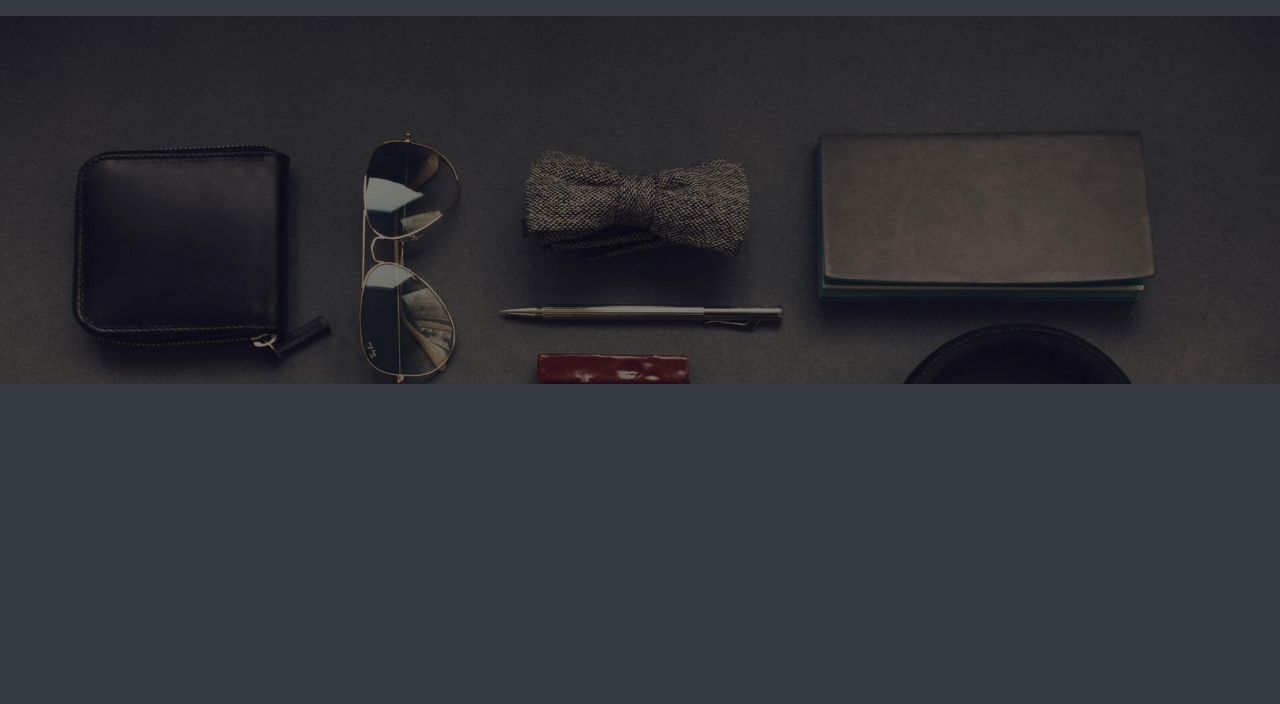
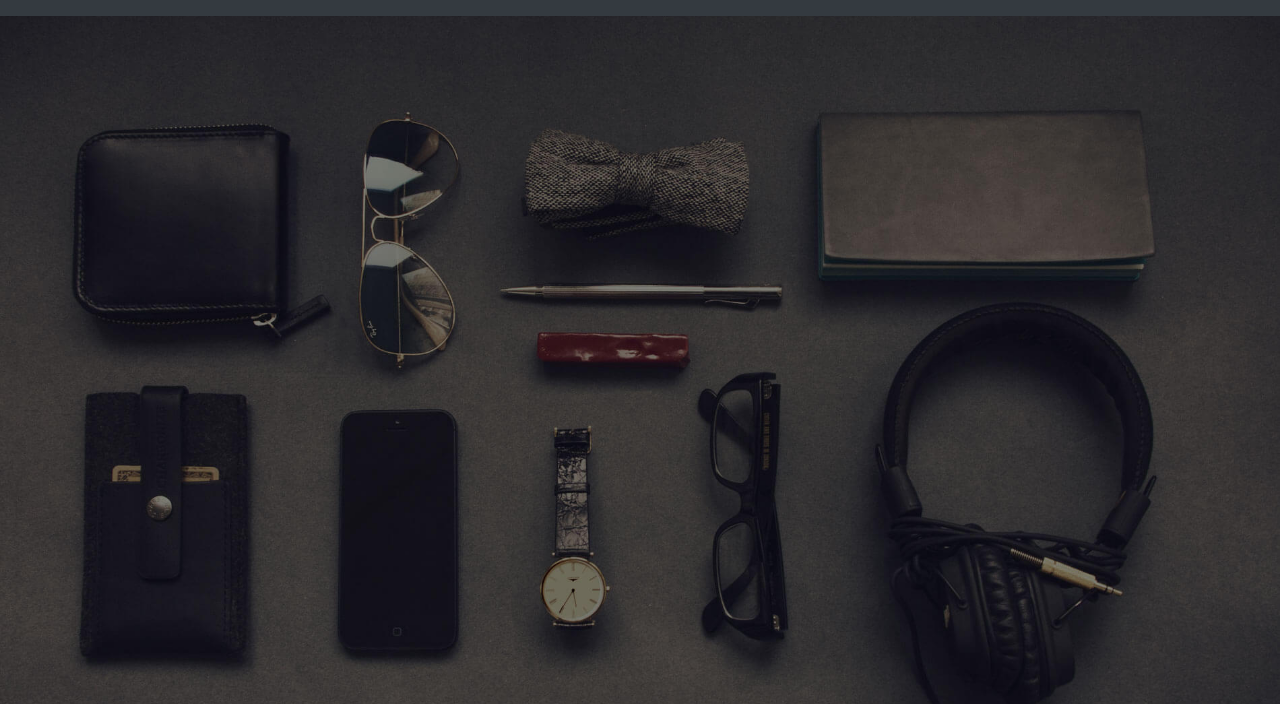
Before and after one commit to ccorreiauff/testeseu.website, a plain HTML site: page index.html in a window 1280 px wide. Shown: the top 704 px of the page. Drawn offline with nearby package versions, Linux system fonts and the light colour scheme; files that its build step writes are made by us from their sources.

Commit message:
Teste 12

```diff
--- a/index.html
+++ b/index.html
@@ -8,6 +8,13 @@
     <link rel="stylesheet" href="https://fonts.googleapis.com/css?family=Montserrat:400,700&amp;display=swap">
     <link rel="stylesheet" href="https://fonts.googleapis.com/css?family=Kaushan+Script&amp;display=swap">
     <style>
+      .masthead {
+        height: 100vh; /* A altura da área será 100% da altura da tela */
+        background-image: url('/assets/img/header-bg.jpg');
+        background-size: cover; /* Garante que a imagem cubra toda a tela */
+        background-position: center; /* Centraliza a imagem */
+        background-repeat: no-repeat;
+      }
       .footer-text {
         position: fixed;
         bottom: 0;
```
